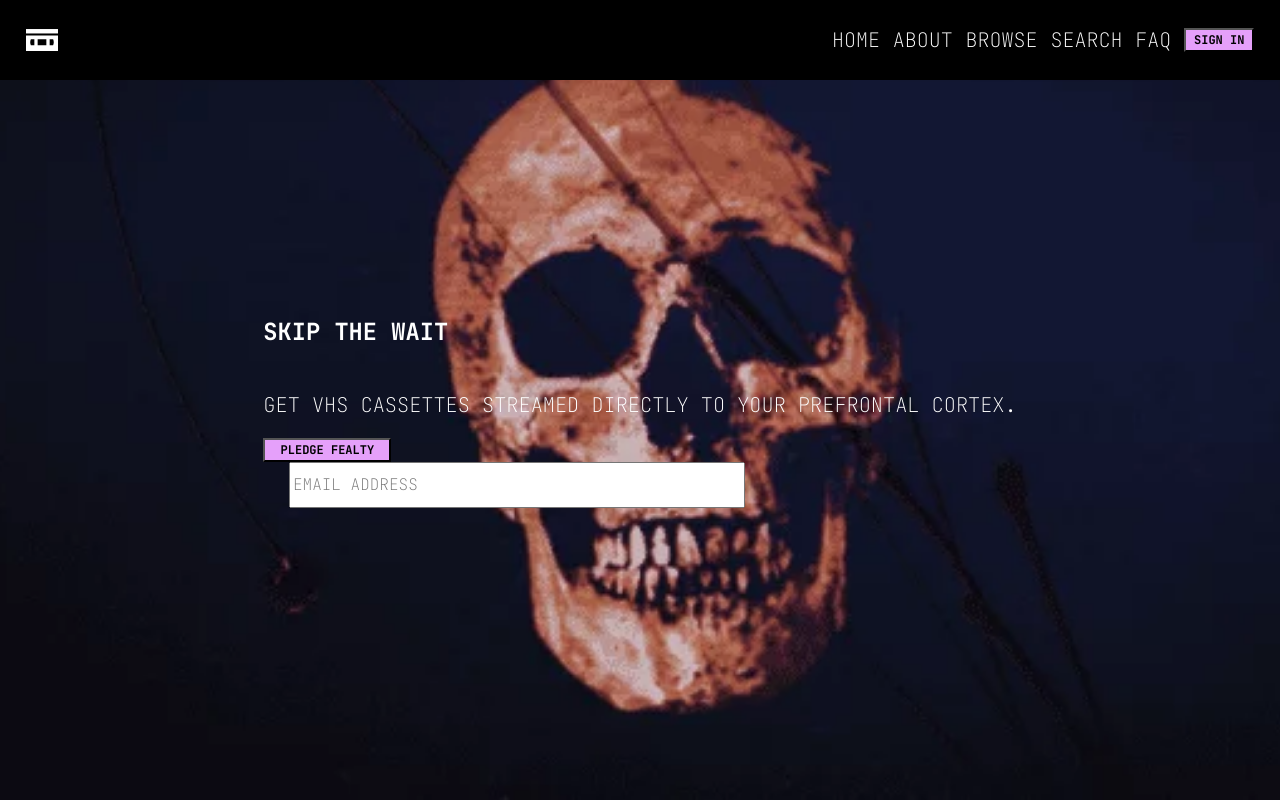
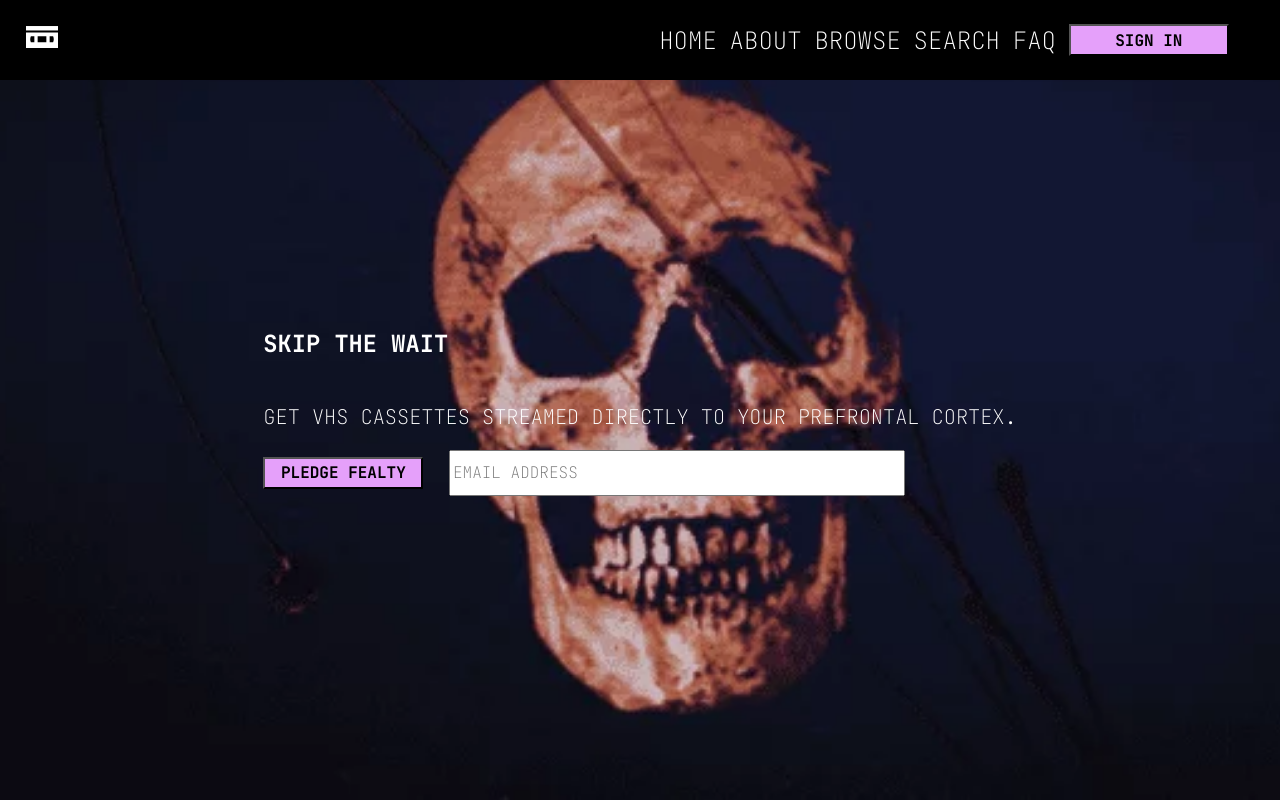
Before and after one commit to MattWalterTX/vhs-direct, a React (Create React App) app: page / in a window 1280 px wide. Shown: the top 800 px of the page. Built offline with nearby package versions, Linux system fonts and the light colour scheme.

Commit message:
completed header styling v1

```diff
--- a/src/components/button/Button.styled.js
+++ b/src/components/button/Button.styled.js
@@ -4,21 +4,18 @@ export const Button = styled.button`
     background-color: rgb(229, 160, 250);
     color: black;
     font-family: 'JetBrains Mono', monospace;
-    font-size: 1.5vh;
+    font-size: 1rem;
     font-weight: 550;
-    height: 3vh;
-    width: 12vw;
-    display: flex;
-    justify-content: center;
-    align-items: center;
+    height: 2rem;
+    width: 10rem;
 `;
 
 export const SigninButton = styled(Button)`
-    margin-right: 2vw;
+    margin-right: 4vw;
 `;
 
 export const HeroButton = styled(Button)`
-    width: 10vw;
+    /* width: 10vw; */
 `;
 
 export const BrowseButton = styled(HeroButton)`
--- a/src/components/header/Header.js
+++ b/src/components/header/Header.js
@@ -4,26 +4,26 @@ import Logo from "@components/logo/Logo";
 import { SigninButton } from "@components/button/Button"
 
 const Container = styled.div`
+    background-color: black;
+    position: absolute;
+    font-weight: 400;
+    font-size: 1.5rem;
+    height: 10vh;
+    width: 100vw;
     display: flex;
-    background-color: black;
     align-items: center;
     justify-content: space-between;
-    position: absolute;
-    width: 100vw;
-    font-weight: 400;
-    font-size: 2.5vh;
-    height: 10vh;
 `;
 
 const NavBox = styled.div`
     display: flex;
     align-items: center;
-    width: 35%;
+    justify-content: space-between;
     gap: 1vw;
     `;
 
 const WillBeLinx = styled.div`
-    width: 7vw;
+
 `;
 
 const Header = () => {
--- a/src/components/logo/Logo.js
+++ b/src/components/logo/Logo.js
@@ -3,12 +3,7 @@ import styled from "styled-components";
 import vhsIcon from "@assets/test-icons/vhsIcon.svg"
 
 const Container = styled.div`
-    display: flex;
-    align-items: center;
-    /* width: 5vw; */
     padding: 2vw;
-    justify-content: flex-start;
-
 `;
 
 const Icon = styled.img`
```
